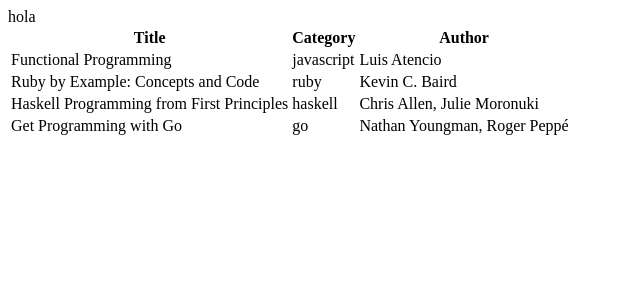
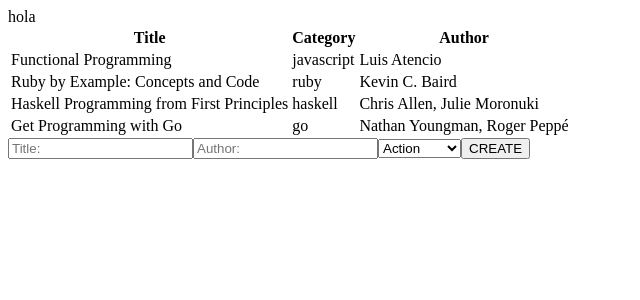
Before and after one commit to SantiagoGuerra/magic-books, a React (Create React App) app: page / in a window 1280 px wide. Shown: the top 300 px of the page, without its empty margins (0-640 px from the left). Built offline with nearby package versions, Linux system fonts and the light colour scheme.

Commit message:
Add input and select tag to BookForm component

```diff
--- a/src/components/App.js
+++ b/src/components/App.js
@@ -6,7 +6,7 @@ const App = () => (
   <div>
     hola
     <BookList />
-    {/* <BookForm /> */}
+    <BookForm />
   </div>
 );
 
--- a/src/components/BookForm.js
+++ b/src/components/BookForm.js
@@ -0,0 +1,25 @@
+import React from 'react';
+
+function BookForm() {
+  const categories = ['Action', 'Biography', 'History', 'Horror', 'Kids', 'Learning', 'Sci-Fi'];
+
+  return (
+    <form>
+      <input name="title" placeholder="Title:" />
+      <input name="author" placeholder="Author:" />
+      <select name="category" id="category">
+        {categories.map(category => (
+          <option
+            value={category.toLowerCase()}
+            key={Math.floor(Math.random() * 1040)}
+          >
+            {category}
+          </option>
+        ))}
+      </select>
+      <button type="submit">CREATE</button>
+    </form>
+  );
+}
+
+export default BookForm;
```
